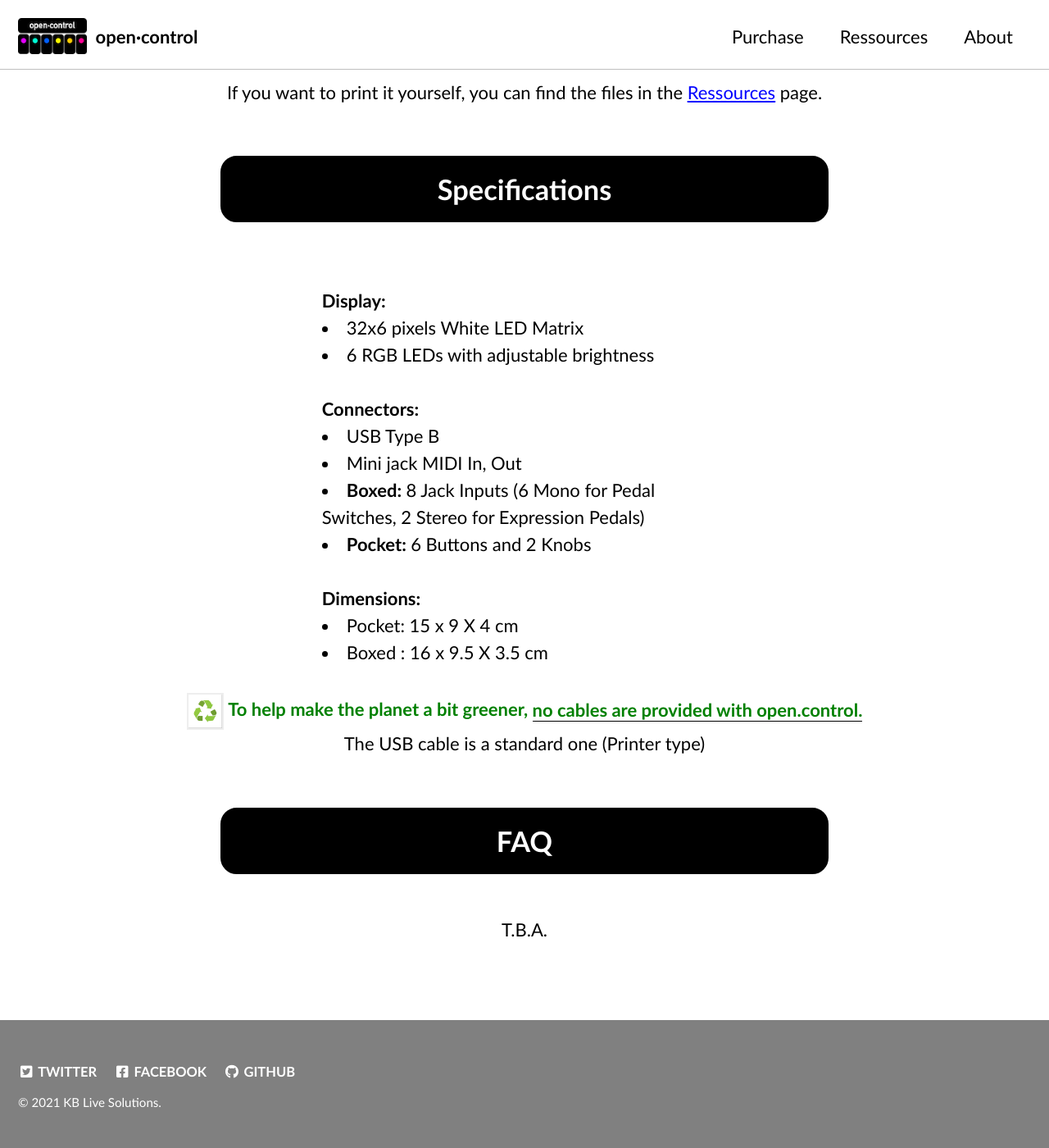
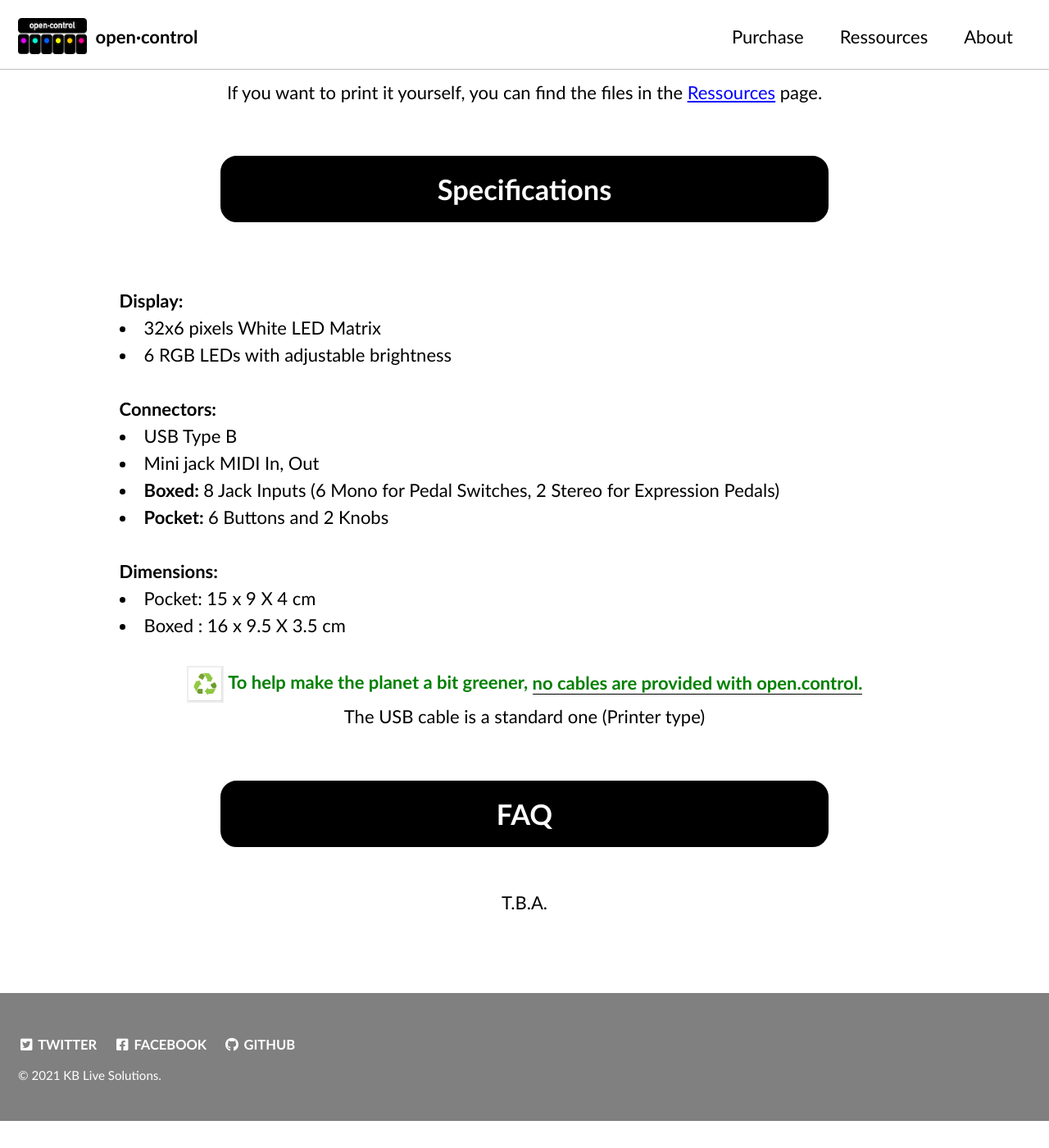
Before and after one commit to KBLiveSolutions/open.control, a Jekyll site: the page built from index.html, in a window 1280 px wide and 1400 px high, scrolled down 5661 px. Shown: the whole window at 82% size. Built offline with Jekyll 4.4.1, drawn with Linux system fonts in a browser that asks for light colours; cached includes are drawn as plain includes; the list of posts is cut into pages by our own code; after the commit the page ends 7028 px from its top, so only the background shows below that.

Commit message:
padding2

```diff
--- a/_sass/minimal-mistakes/_variables.scss
+++ b/_sass/minimal-mistakes/_variables.scss
@@ -7,8 +7,8 @@
 }
 
 .specs{
-   padding-left: 30%;
-   padding-right: 30%;
+   padding-left: 10%;
+   padding-right: 10%;
    padding-top: 5%;
 }
 /* ==========================================================================
```
